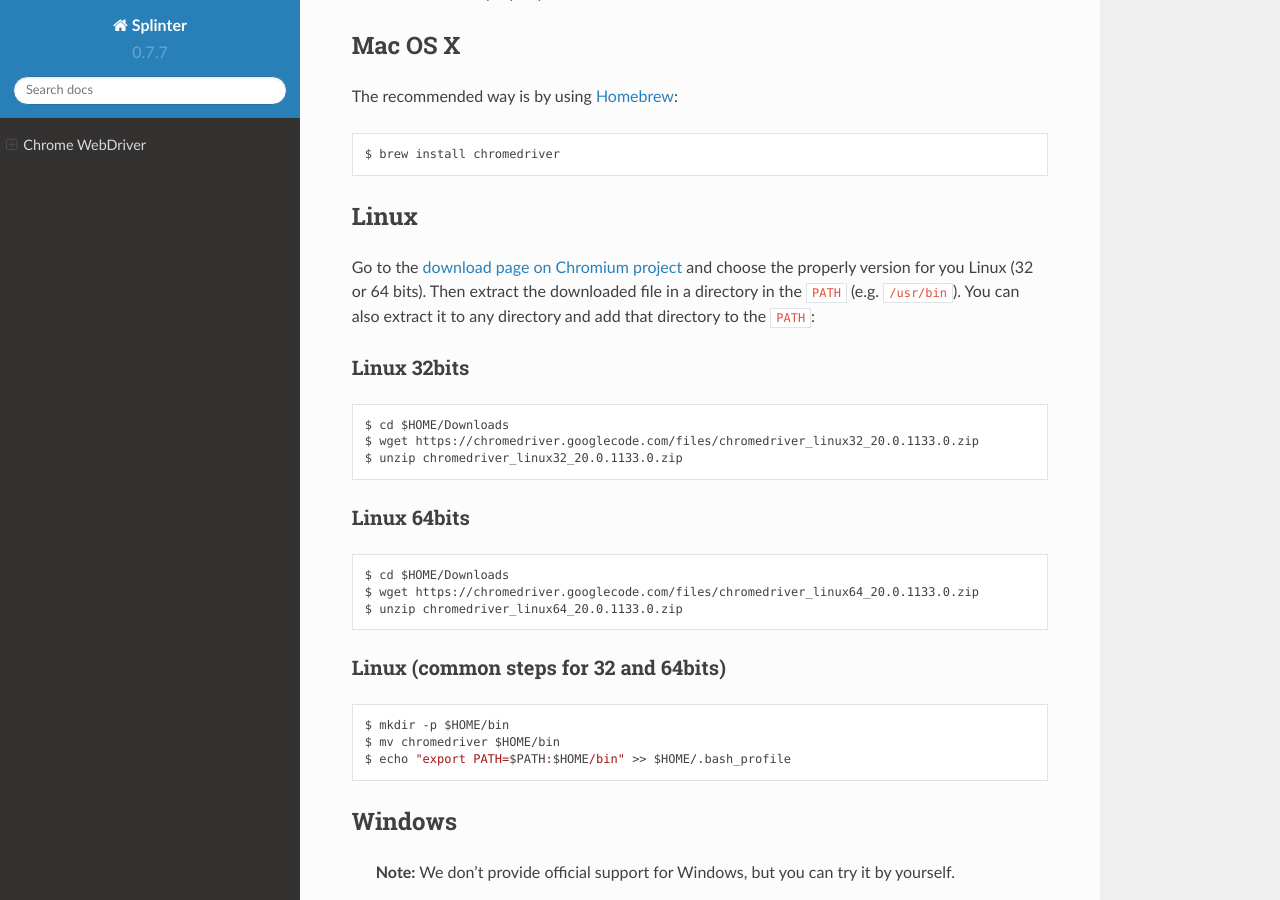
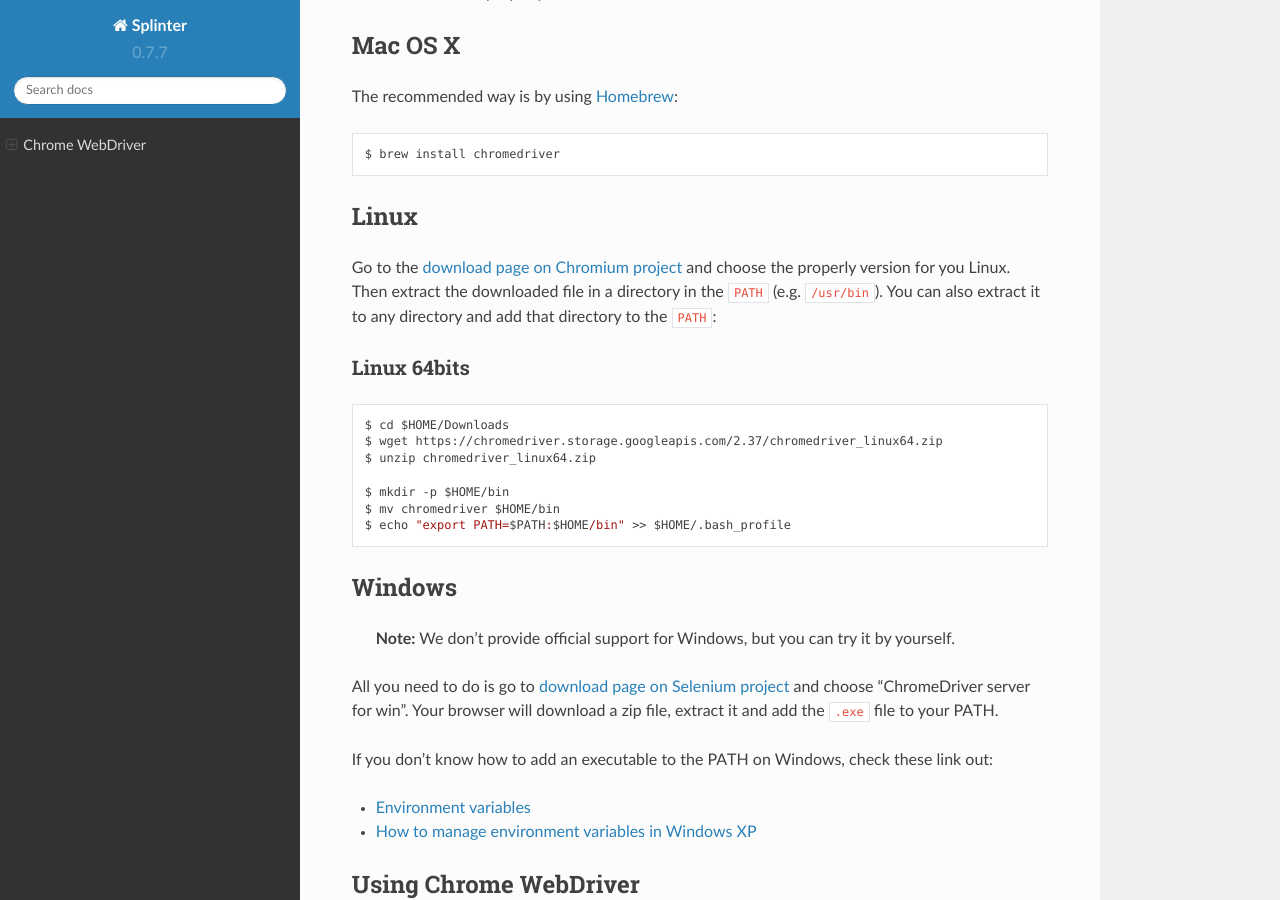
Before and after one commit to cobrateam/splinter, a Sphinx documentation site: the page built from docs/drivers/chrome.rst, in a window 1280 px wide and 900 px high, scrolled down 635 px. Built offline with Sphinx 7.4.7 and the Read the Docs theme 2.0.0, drawn with Linux system fonts in a browser that asks for light colours.

Commit message:
docs: update chrome driver install

```diff
--- a/docs/drivers/chrome.rst
+++ b/docs/drivers/chrome.rst
@@ -53,23 +53,11 @@
 Linux
 -----
 
-Go to the `download page on Chromium project <https://code.google.com/p/chromedriver/downloads/list>`_ and choose
-the properly version for you Linux (32 or 64 bits). Then extract the
-downloaded file in a directory in the ``PATH`` (e.g. ``/usr/bin``). You can also extract it to any directory
-and add that directory to the ``PATH``:
-
-
-Linux 32bits
-============
-
-.. highlight:: bash
-
-::
-
-    $ cd $HOME/Downloads
-    $ wget https://chromedriver.googlecode.com/files/chromedriver_linux32_20.0.1133.0.zip
-    $ unzip chromedriver_linux32_20.0.1133.0.zip
-
+Go to the `download page on Chromium project
+<https://sites.google.com/a/chromium.org/chromedriver/downloads>`_ and choose
+the properly version for you Linux. Then extract the downloaded file in a
+directory in the ``PATH`` (e.g. ``/usr/bin``). You can also extract it to any
+directory and add that directory to the ``PATH``:
 
 Linux 64bits
 ============
@@ -79,16 +67,8 @@
 ::
 
     $ cd $HOME/Downloads
-    $ wget https://chromedriver.googlecode.com/files/chromedriver_linux64_20.0.1133.0.zip
-    $ unzip chromedriver_linux64_20.0.1133.0.zip
-
-
-Linux (common steps for 32 and 64bits)
-======================================
-
-.. highlight:: bash
-
-::
+    $ wget https://chromedriver.storage.googleapis.com/2.37/chromedriver_linux64.zip
+    $ unzip chromedriver_linux64.zip
 
     $ mkdir -p $HOME/bin
     $ mv chromedriver $HOME/bin
```
